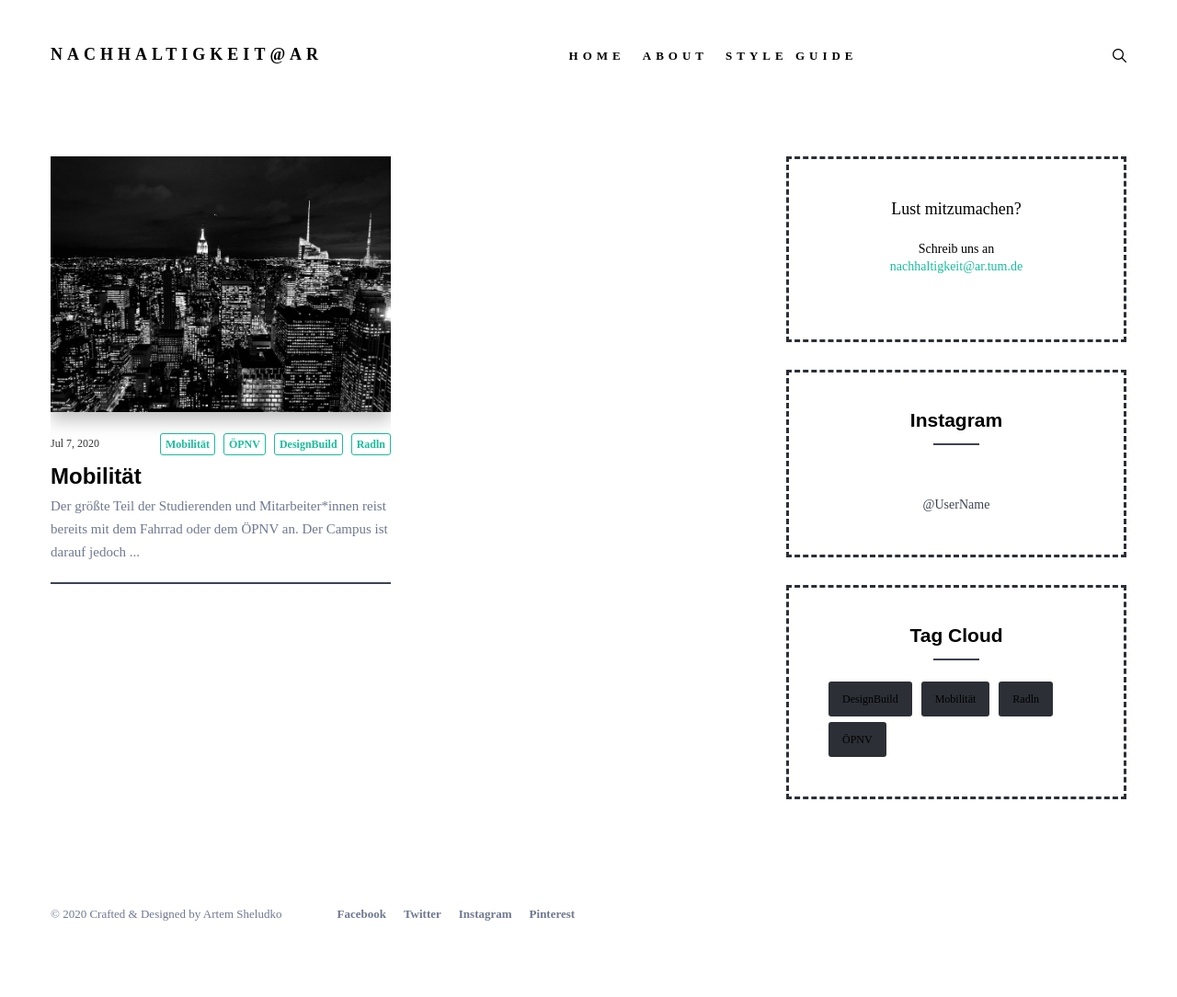
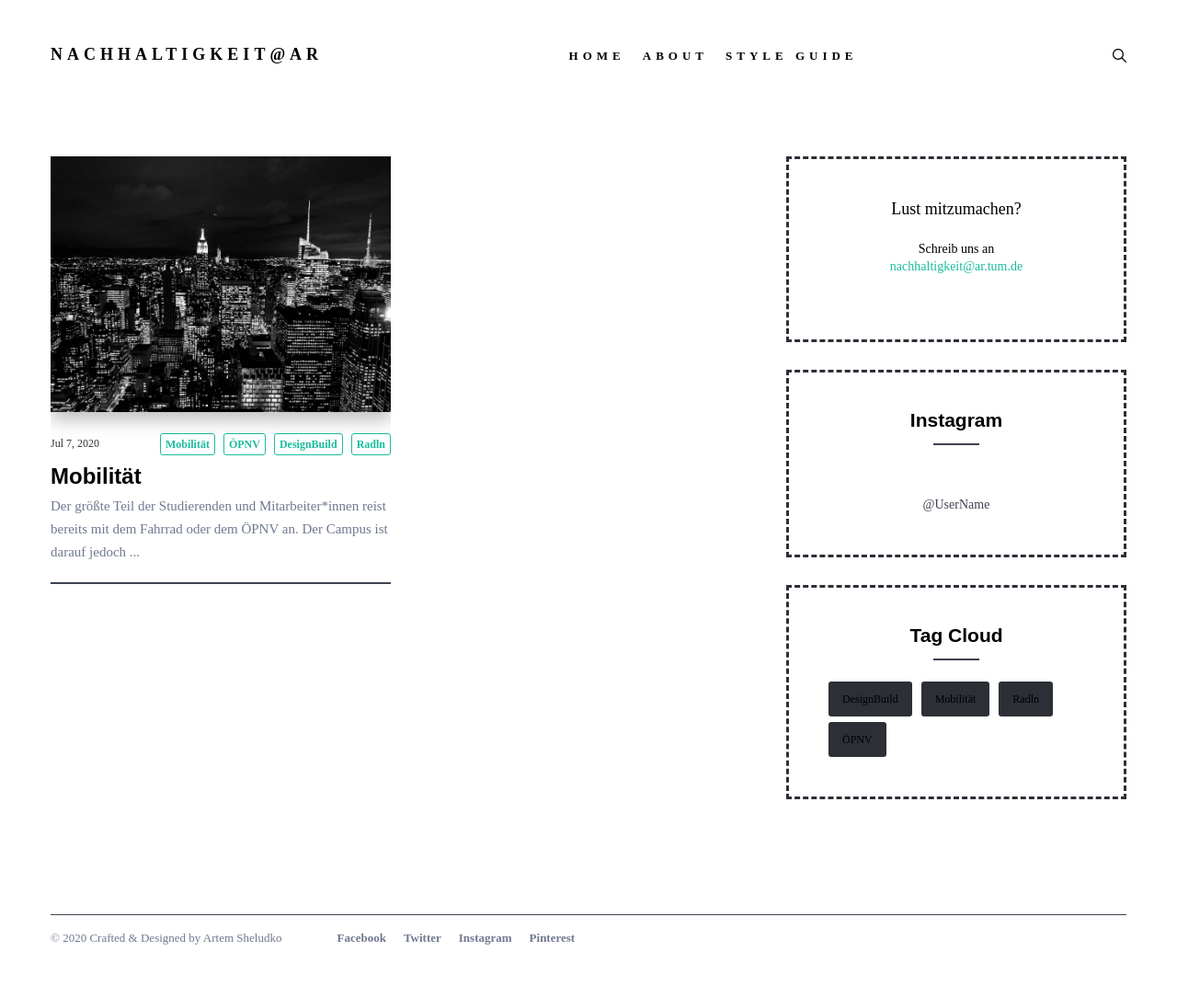
Before and after one commit to hingstarne/artumnachhaltigkeit, a Jekyll site: the page built from index.html, in a window 1280 px wide. Shown: the whole page at 92% size. Built offline with Jekyll 4.4.1, drawn with Linux system fonts in a browser that asks for light colours; nearby versions of some CDN libraries; some web fonts are replaced; the list of posts is cut into pages by our own code; before the commit the page ends 1058 px from its top, so only the background shows below that.

Commit message:
change footer

```diff
--- a/_includes/footer.html
+++ b/_includes/footer.html
@@ -2,6 +2,9 @@
   <div class="container">
     <div class="row">
       <div class="col col-12">
+        <div class="footer-top">
+
+        </div>
         <div class="footer-bottom">
           <div class="copyright">
             <p>&copy; {{site.time | date: '%Y'}} Crafted & Designed by <a href="https://github.com/artemsheludko">Artem Sheludko</a></p>
```
